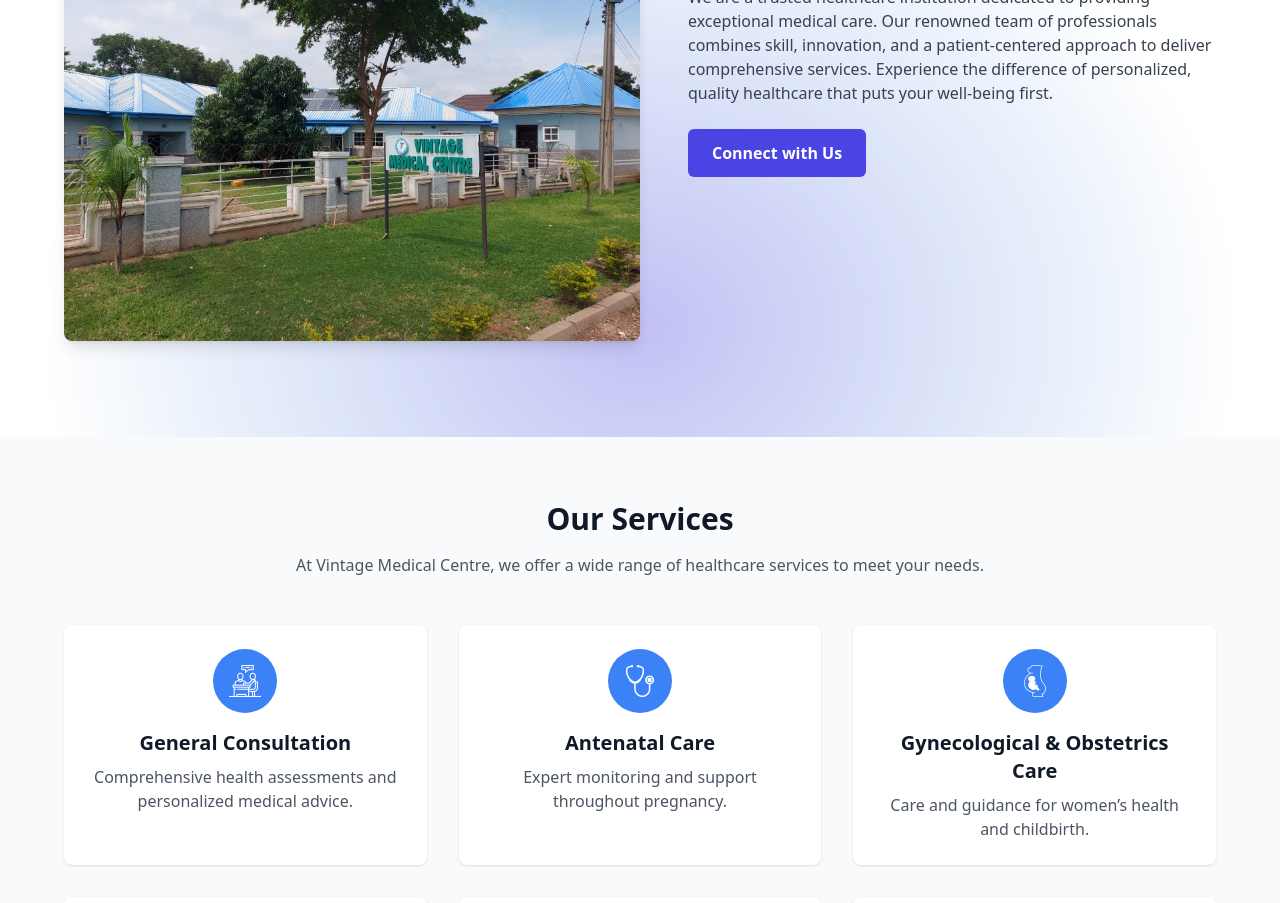
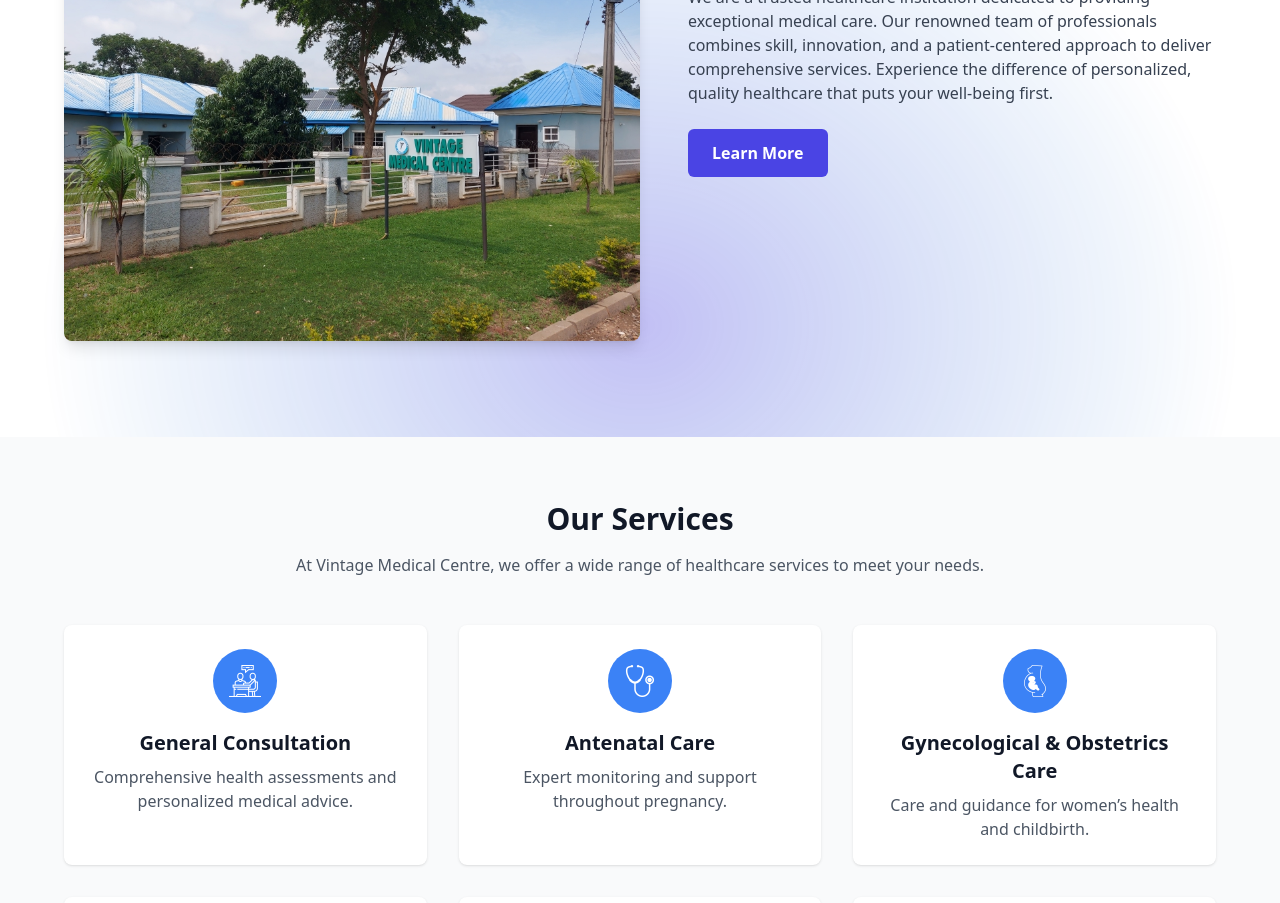
Before and after one commit to iamemmy/VintageMedicalNext, a Next.js app: page / in a window 1280 px wide. Shown: the part 1760-2663 px from the top of the page. Built offline with nearby package versions, Linux system fonts and the light colour scheme.

Commit message:
update
update

```diff
--- a/components/Details.jsx
+++ b/components/Details.jsx
@@ -45,14 +45,14 @@ export default function Details() {
                         Vintage Medical Centre: Where compassion and expertise converge. We are a trusted healthcare institution dedicated to providing exceptional medical care. Our renowned team of professionals combines skill, innovation, and a patient-centered approach to deliver comprehensive services. Experience the difference of personalized, quality healthcare that puts your well-being first.
                     </p>
                     <Link
-                        href="tel:08098587274"
+                        href="/contact"
                         className="inline-block bg-brandcl01 text-white px-6 py-3 rounded-md text-center font-semibold hover:bg-brandcl02 transition-colors duration-300"
                         data-aos="fade-up"
                         data-aos-duration="500"
                         data-aos-delay="500"
                         data-aos-offset="50"
                     >
-                        Connect with Us
+                        Learn More
                     </Link>
                 </div>
             </div>
```
